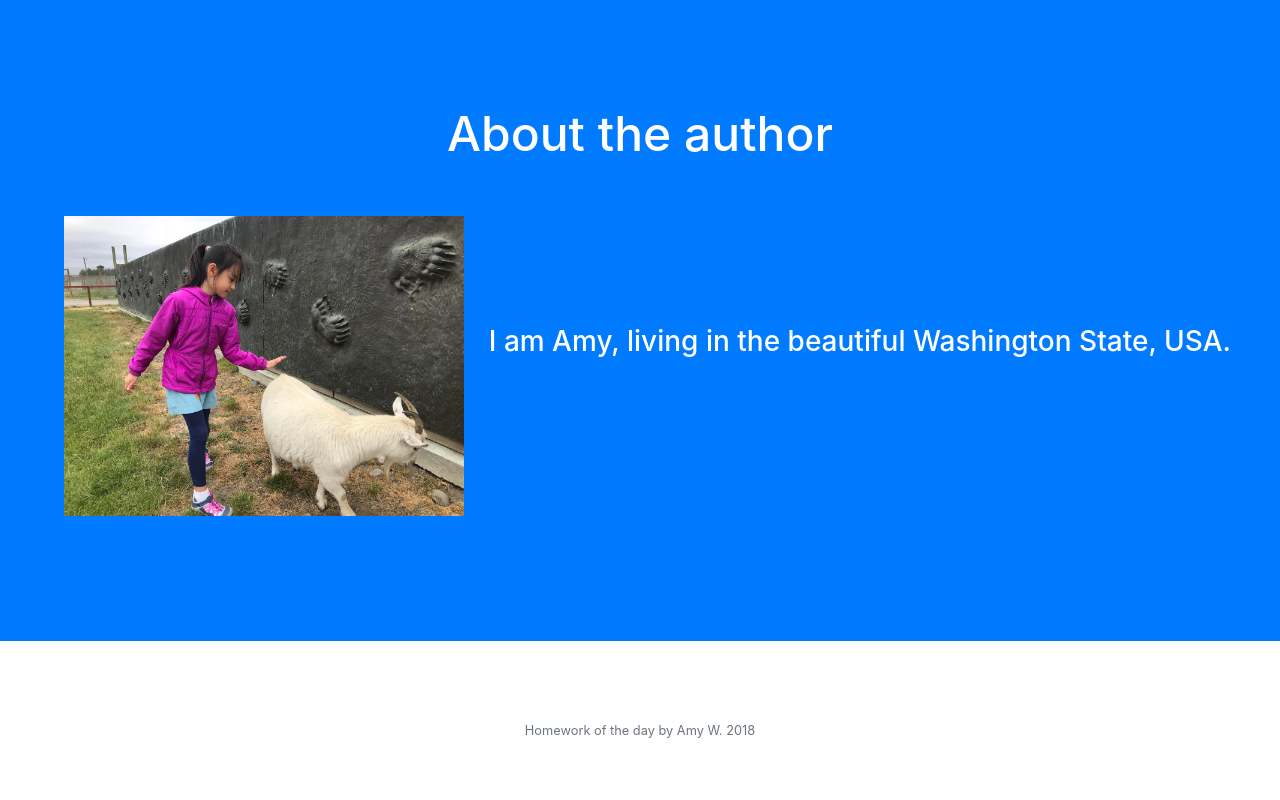
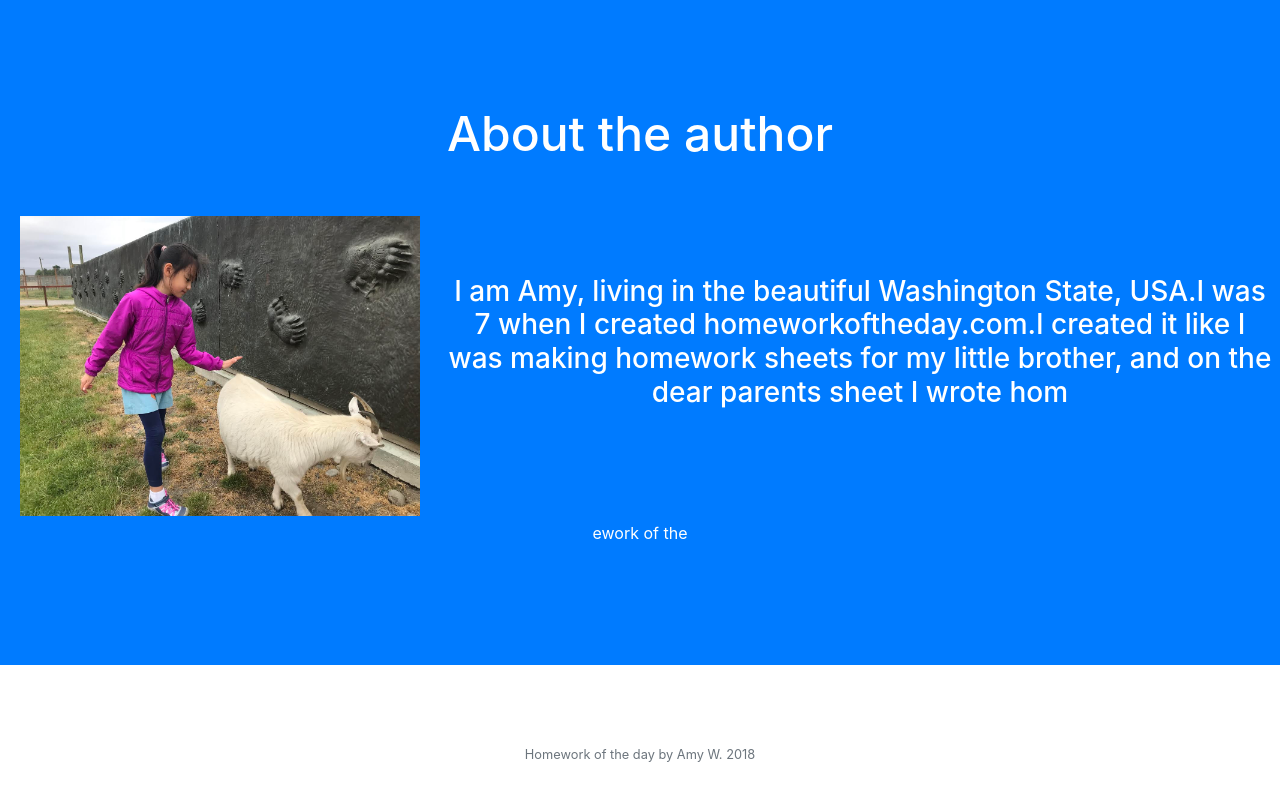
Before and after one commit to chongw/chongw.github.io, a website with bundled scripts: page amy/index.html in a window 1280 px wide. Shown: the part 1247-2047 px from the top of the page. Built offline with nearby package versions, Linux system fonts and the light colour scheme.

Commit message:
Update index.html

```diff
--- a/amy/index.html
+++ b/amy/index.html
@@ -96,11 +96,11 @@
 <img src="./img/author.jpg" height="300">
 </td>
 <td valign="middle" style="padding-left:20px">
-<h3 class="mb-5"> I am Amy, living in the beautiful Washington State, USA.  </h2>
+<h3 class="mb-5"> I am Amy, living in the beautiful Washington State, USA.I was 7 when I created homeworkoftheday.com.I created it like I was making homework sheets for my little brother, and  on the dear parents sheet I wrote hom </h2>
 </td>
   </tr>
 </tbody></table>
-
+ework of the
     </section>
 
     <!-- Callout -->
```
